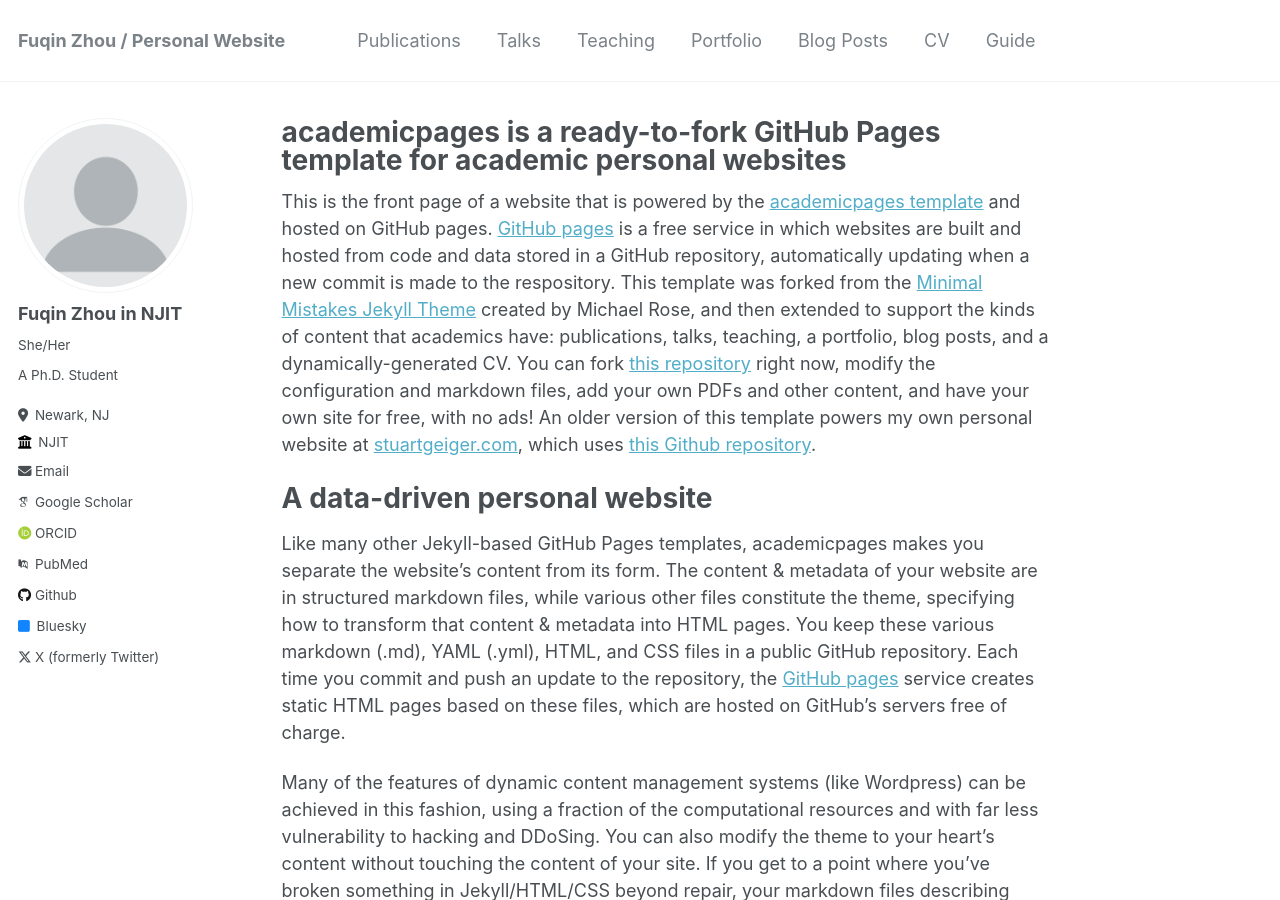
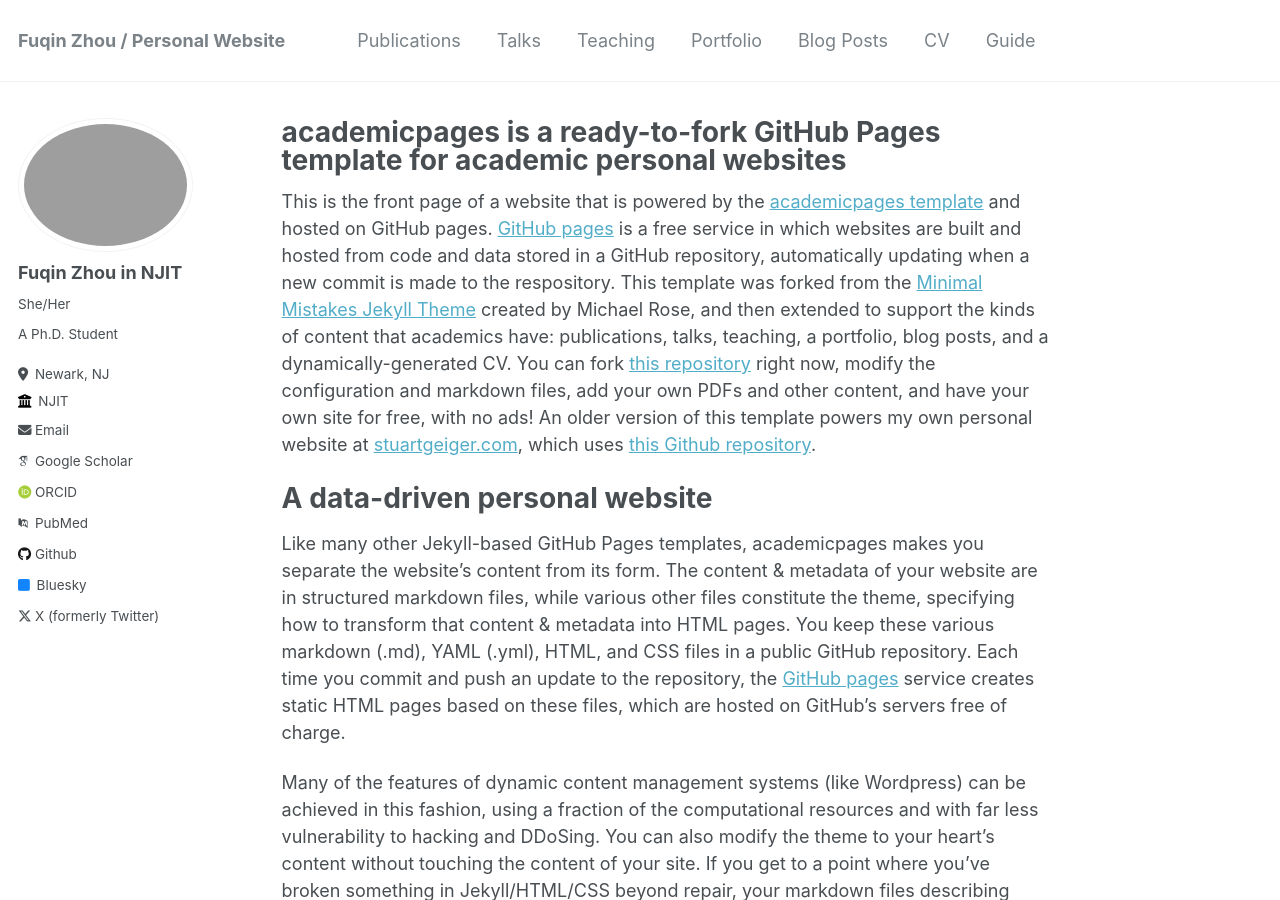
Before and after one commit to zhoufq001/zhoufq001.github.io, a Jekyll site: the page built from _pages/about.md, in a window 1280 px wide and 900 px high. Built offline with Jekyll 4.4.1, drawn with Linux system fonts in a browser that asks for light colours; some web fonts are replaced.

Commit message:
add photo

```diff
--- a/_config.yml
+++ b/_config.yml
@@ -22,7 +22,7 @@ repository               : "academicpages/academicpages.github.io"
 #               Additional customization can be done by editing /_includes/author-profile.html
 author:
   # Biographic information
-  avatar           : "profile.png"
+  avatar           : "personal_pic.png"
   name             : "Fuqin Zhou in NJIT"
   pronouns         : "She/Her"# example: "she/her"
   bio              : "A Ph.D. Student"
```
Also changed, not shown: 1 other file.
